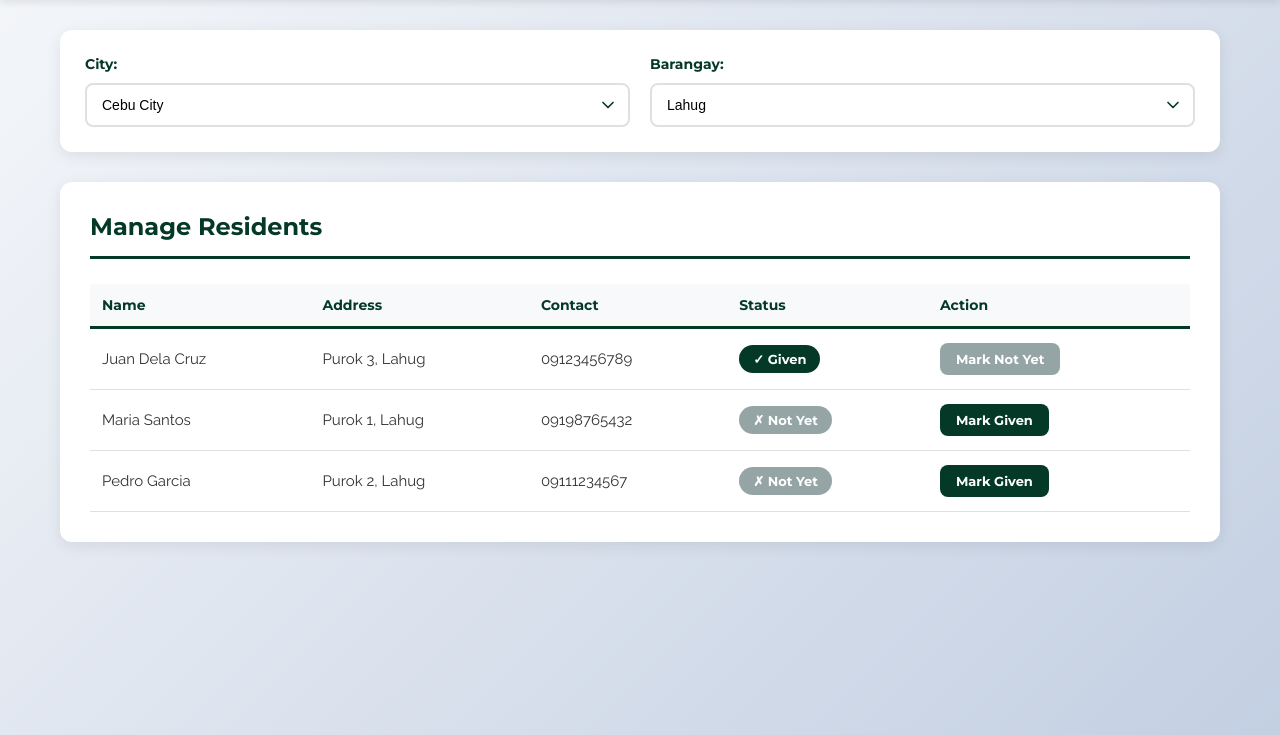
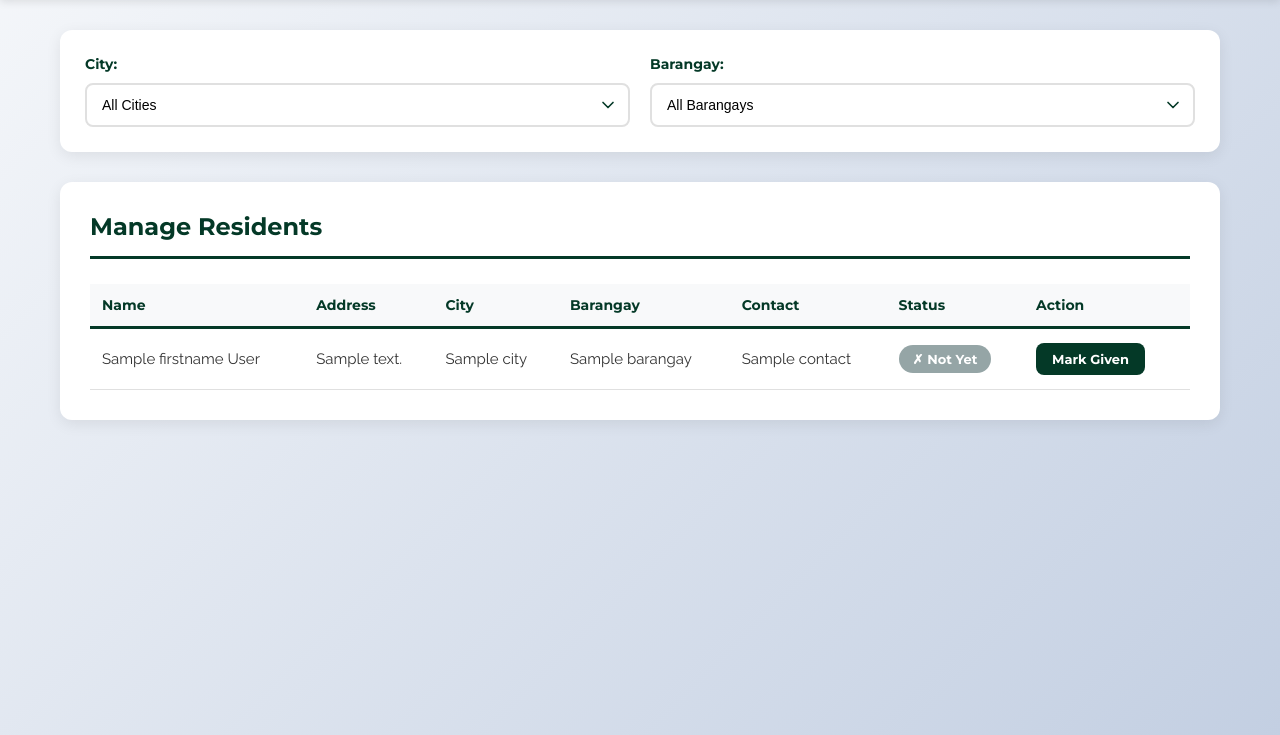
Before and after one commit to Jhaykeeh/CSIT327-G2-MyRelief, a Django app: template register/templates/admin_residents.html in a window 1280 px wide. Shown: the part 65-800 px from the top of the page. Run offline with Django 5.2, Linux system fonts and the light colour scheme; the template is opened without the code that fills it: most values are stand-ins (such as "Sample title", 1, 10 or a date in 2020).

Commit message:
Implement resident organizer features

```diff
--- a/register/forms.py
+++ b/register/forms.py
@@ -7,6 +7,8 @@ class RegistrationForm(forms.Form):
     middlename = forms.CharField(max_length=100, required=False, label="Middle Name")  # Optional middle name
 
     address = forms.CharField(max_length=255, required=True, label="Address")
+    city = forms.CharField(max_length=100, required=True, label="City")
+    barangay = forms.CharField(max_length=100, required=True, label="Barangay")
     contact = forms.CharField(max_length=50, required=True, label="Contact Number")
 
     password = forms.CharField(widget=forms.PasswordInput(), required=True, label="Password")
@@ -24,6 +26,8 @@ class RegistrationForm(forms.Form):
 class DashboardForm(forms.Form):
     # Fields for updating user's address and contact number in the dashboard
     address = forms.CharField(max_length=255, required=True, label="Address")
+    city = forms.CharField(max_length=100, required=True, label="City")
+    barangay = forms.CharField(max_length=100, required=True, label="Barangay")
     contact = forms.CharField(max_length=50, required=True, label="Contact Number")
 
     # Custom validation for the contact field (if needed)
--- a/register/models.py
+++ b/register/models.py
@@ -4,6 +4,8 @@ class Registration(models.Model):
     username = models.CharField(max_length=150, unique=True)
     address = models.TextField()
     contact = models.CharField(max_length=15)
+    city = models.CharField(max_length=100, default='')
+    barangay = models.CharField(max_length=100, default='')
     id_proof_url = models.URLField(blank=True, null=True)
 
     def __str__(self):
--- a/register/templates/admin_residents.html
+++ b/register/templates/admin_residents.html
@@ -290,18 +290,20 @@
         <div class="filter-section">
             <div class="filter-group">
                 <label for="city">City:</label>
-                <select id="city" name="city">
-                    <option value="cebu">Cebu City</option>
-                    <option value="mandaue">Mandaue City</option>
-                    <option value="lapu">Lapu-Lapu City</option>
+                <select id="city" name="city" onchange="filterResidents()">
+                    <option value="">All Cities</option>
+                    {% for city in cities %}
+                        <option value="{{ city }}" {% if city == selected_city %}selected{% endif %}>{{ city }}</option>
+                    {% endfor %}
                 </select>
             </div>
             <div class="filter-group">
                 <label for="barangay">Barangay:</label>
-                <select id="barangay" name="barangay">
-                    <option value="lahug">Lahug</option>
-                    <option value="mabolo">Mabolo</option>
-                    <option value="banilad">Banilad</option>
+                <select id="barangay" name="barangay" onchange="filterResidents()">
+                    <option value="">All Barangays</option>
+                    {% for barangay in barangays %}
+                        <option value="{{ barangay }}" {% if barangay == selected_barangay %}selected{% endif %}>{{ barangay }}</option>
+                    {% endfor %}
                 </select>
             </div>
         </div>
@@ -316,29 +318,22 @@
                         <tr>
                             <th>Name</th>
                             <th>Address</th>
+                            <th>City</th>
+                            <th>Barangay</th>
                             <th>Contact</th>
                             <th>Status</th>
                             <th>Action</th>
                         </tr>
                     </thead>
                     <tbody>
+                        {% if residents %}
+                            {% for resident in residents %}
                                 <tr>
-                            <td>Juan Dela Cruz</td>
-                            <td>Purok 3, Lahug</td>
-                            <td>09123456789</td>
-                            <td>
-                                <span class="status-badge badge-given">
-                                    ✓ Given
-                                </span>
-                            </td>
-                            <td>
-                                <button class="status-button btn-mark-not-yet" onclick="updateStatus(this, 'not-yet')">Mark Not Yet</button>
-                            </td>
-                        </tr>
-                        <tr>
-                            <td>Maria Santos</td>
-                            <td>Purok 1, Lahug</td>
-                            <td>09198765432</td>
+                                    <td>{{ resident.firstname }} {{ resident.lastname }}</td>
+                                    <td>{{ resident.address }}</td>
+                                    <td>{{ resident.city }}</td>
+                                    <td>{{ resident.barangay }}</td>
+                                    <td>{{ resident.contact }}</td>
                                     <td>
                                         <span class="status-badge badge-not-yet">
                                             ✗ Not Yet
@@ -348,19 +343,12 @@
                                         <button class="status-button btn-mark-given" onclick="updateStatus(this, 'given')">Mark Given</button>
                                     </td>
                                 </tr>
+                            {% endfor %}
+                        {% else %}
                             <tr>
-                            <td>Pedro Garcia</td>
-                            <td>Purok 2, Lahug</td>
-                            <td>09111234567</td>
-                            <td>
-                                <span class="status-badge badge-not-yet">
-                                    ✗ Not Yet
-                                </span>
-                            </td>
-                            <td>
-                                <button class="status-button btn-mark-given" onclick="updateStatus(this, 'given')">Mark Given</button>
-                            </td>
+                                <td colspan="7" style="text-align: center; padding: 20px;">No residents found</td>
                             </tr>
+                        {% endif %}
                     </tbody>
                 </table>
             </div>
@@ -379,6 +367,22 @@
     {% endif %}
 
     <script>
+        function filterResidents() {
+            const city = document.getElementById('city').value;
+            const barangay = document.getElementById('barangay').value;
+
+            let url = '{% url "admin_residents" %}';
+            const params = new URLSearchParams();
+            if (city) params.append('city', city);
+            if (barangay) params.append('barangay', barangay);
+
+            if (params.toString()) {
+                url += '?' + params.toString();
+            }
+
+            window.location.href = url;
+        }
+
         function updateStatus(button, status) {
             const row = button.closest('tr');
             const statusBadge = row.querySelector('.status-badge');
```
Also changed, not shown: register/templates/register.html (+18 -0 lines), register/views.py (+37 -1 lines), register/migrations/0006_registration_barangay_registration_city.py (added). Lines whose indentation alone changed are shown as unchanged.
